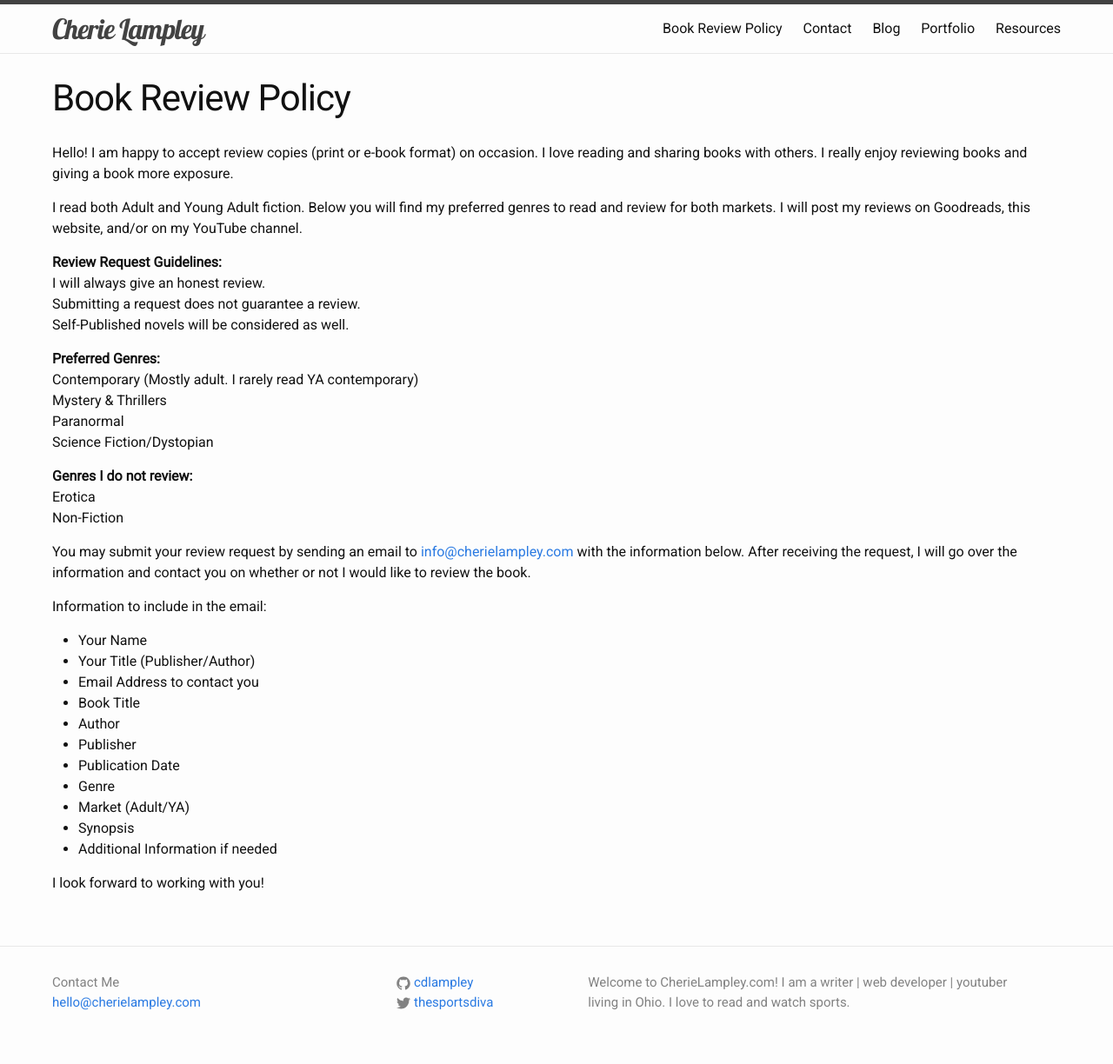
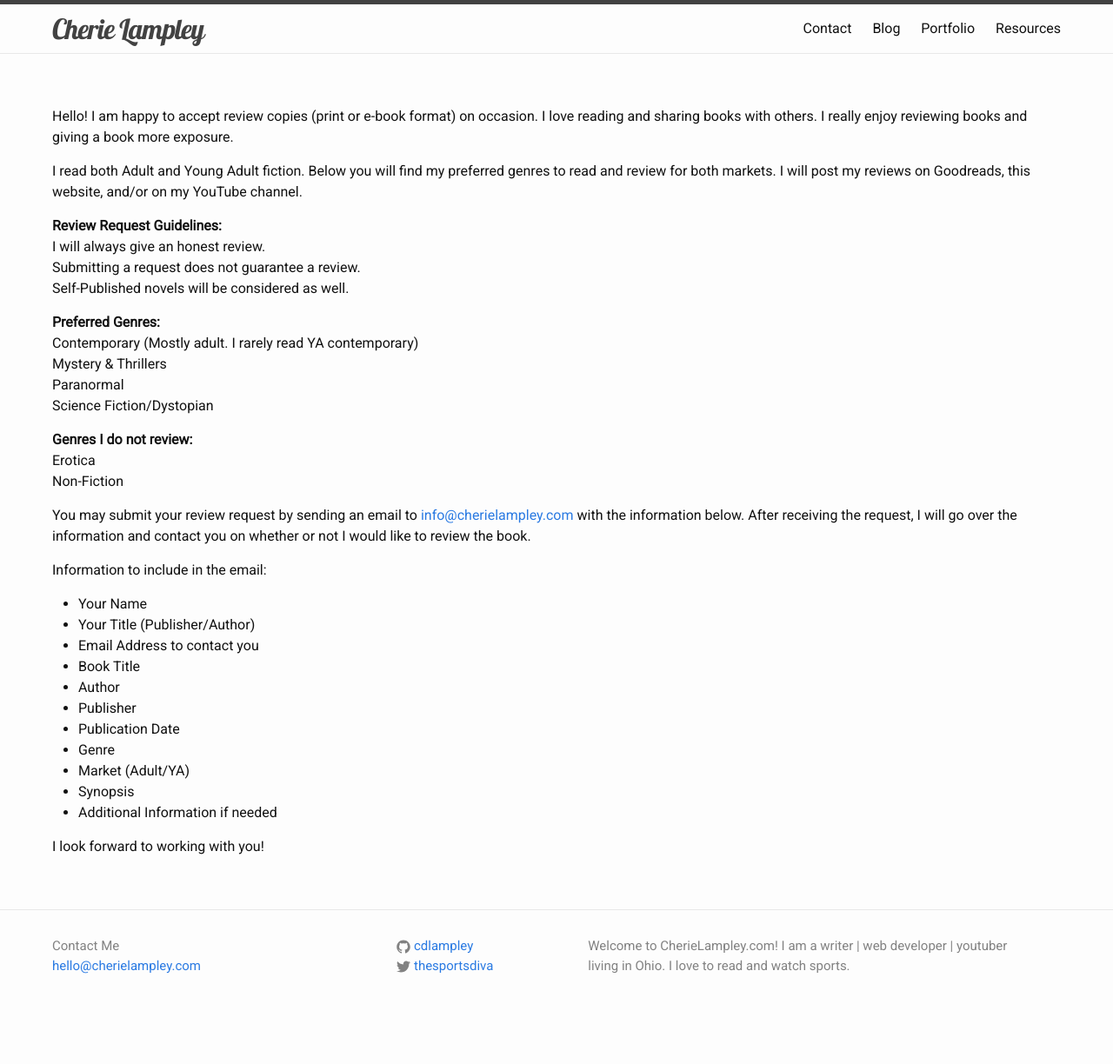
Before and after one commit to cdlampley/cdlampley.github.io, a Jekyll site: the page built from bookreviewpolicy.md, in a window 1280 px wide. Shown: the whole page at 87% size. Built offline with Jekyll 4.4.1, drawn with Linux system fonts in a browser that asks for light colours; nearby versions of some CDN libraries; after the commit the page ends 1182 px from its top, so only the background shows below that.

Commit message:
Update bookreviewpolicy.md

```diff
--- a/bookreviewpolicy.md
+++ b/bookreviewpolicy.md
@@ -1,6 +1,5 @@
 ---
-layout: page
-title: Book Review Policy
+layout: info-page
 permalink: /book-review-policy/
 ---
 
```
